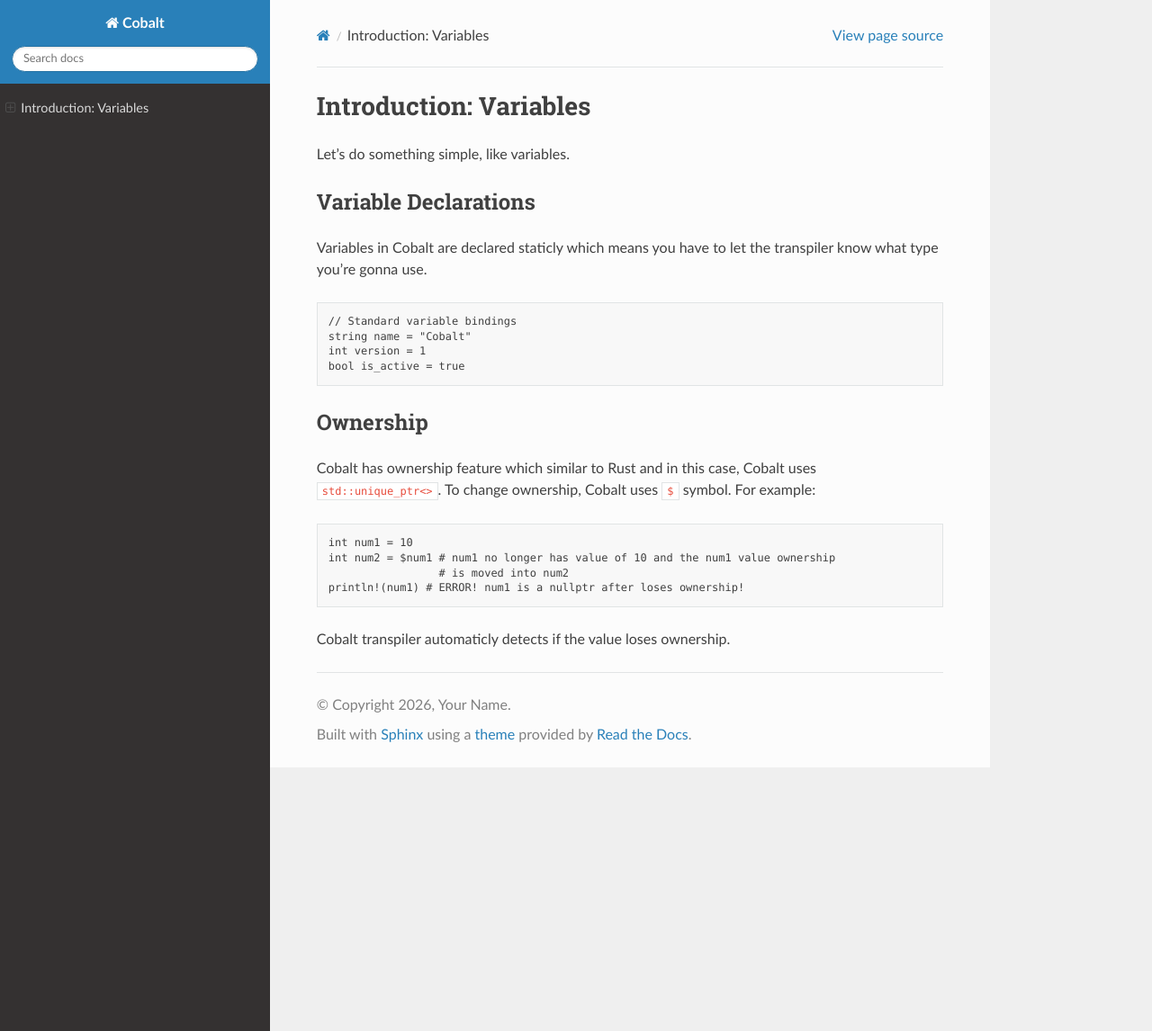
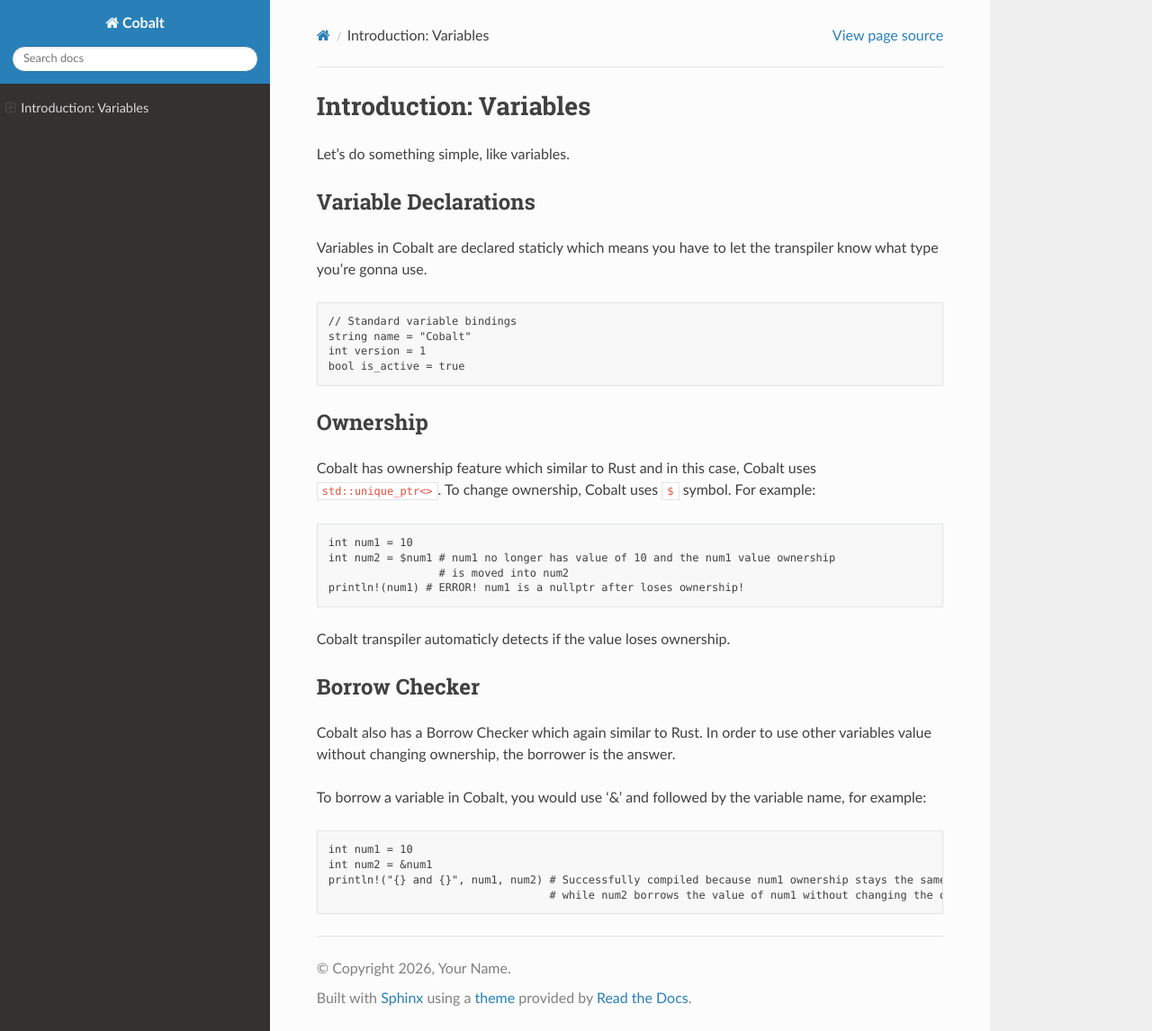
Before and after one commit to Colondry/Cobalt-Language, a Sphinx documentation site: the page built from docs/variables.md, in a window 1280 px wide and 1146 px high. Shown: the whole window at 90% size. Built offline with Sphinx 7.4.7 and the Read the Docs theme 3.1.0, drawn with Linux system fonts in a browser that asks for light colours.

Commit message:
Docs Revines 2

````diff
--- a/docs/variables.md
+++ b/docs/variables.md
@@ -25,3 +25,16 @@
 ```
 
 Cobalt transpiler automaticly detects if the value loses ownership.
+
+## Borrow Checker
+
+Cobalt also has a Borrow Checker which again similar to Rust. In order to use other variables value without changing ownership, the borrower is the answer.
+
+To borrow a variable in Cobalt, you would use '&' and followed by the variable name, for example:
+
+```cobalt
+int num1 = 10
+int num2 = &num1
+println!("{} and {}", num1, num2) # Successfully compiled because num1 ownership stays the same
+                                  # while num2 borrows the value of num1 without changing the owner
+```
````
Also changed, not shown: docs/index.md (+3 -0 lines), docs/inout.md (added, +37 -0 lines).
